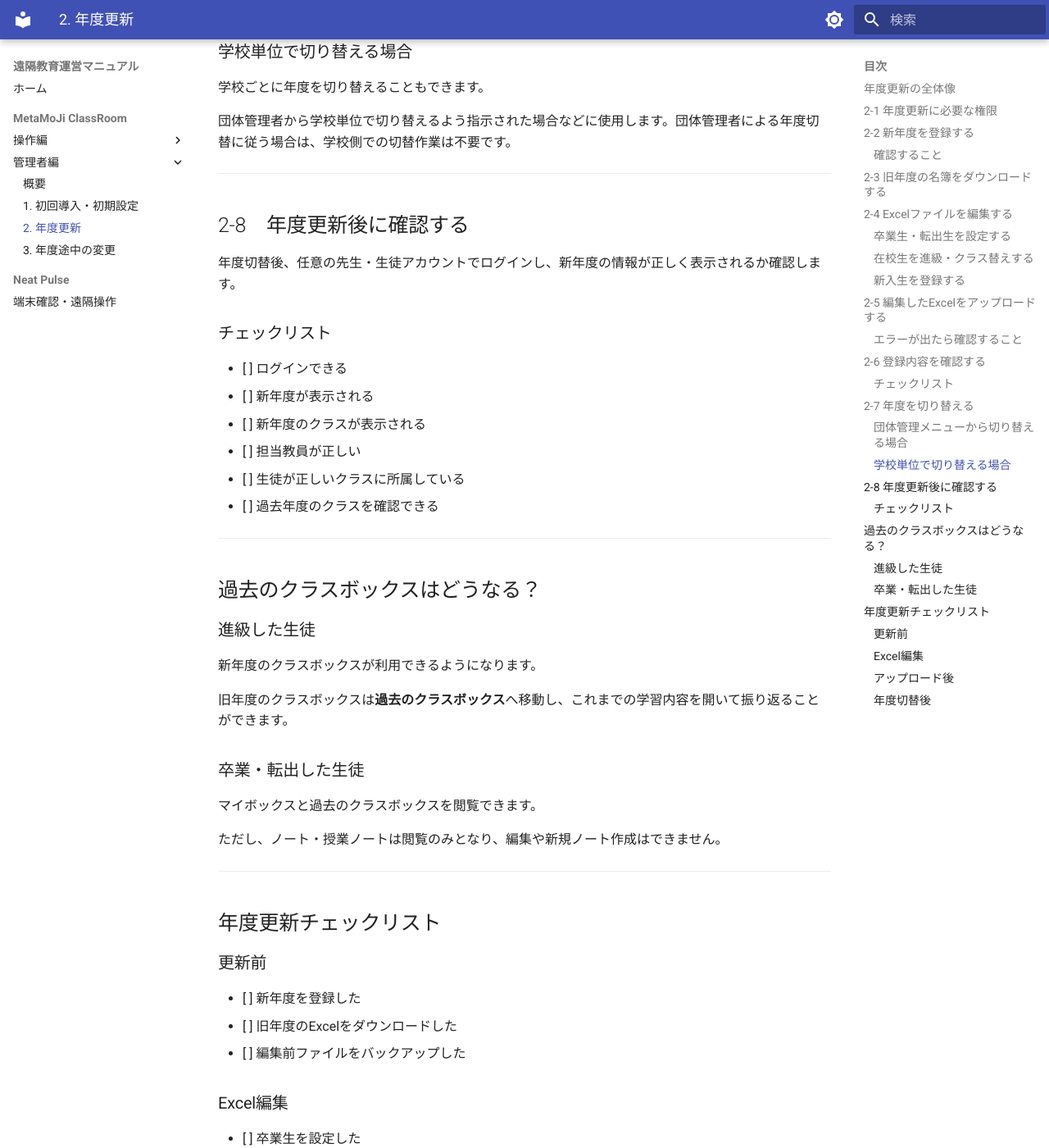
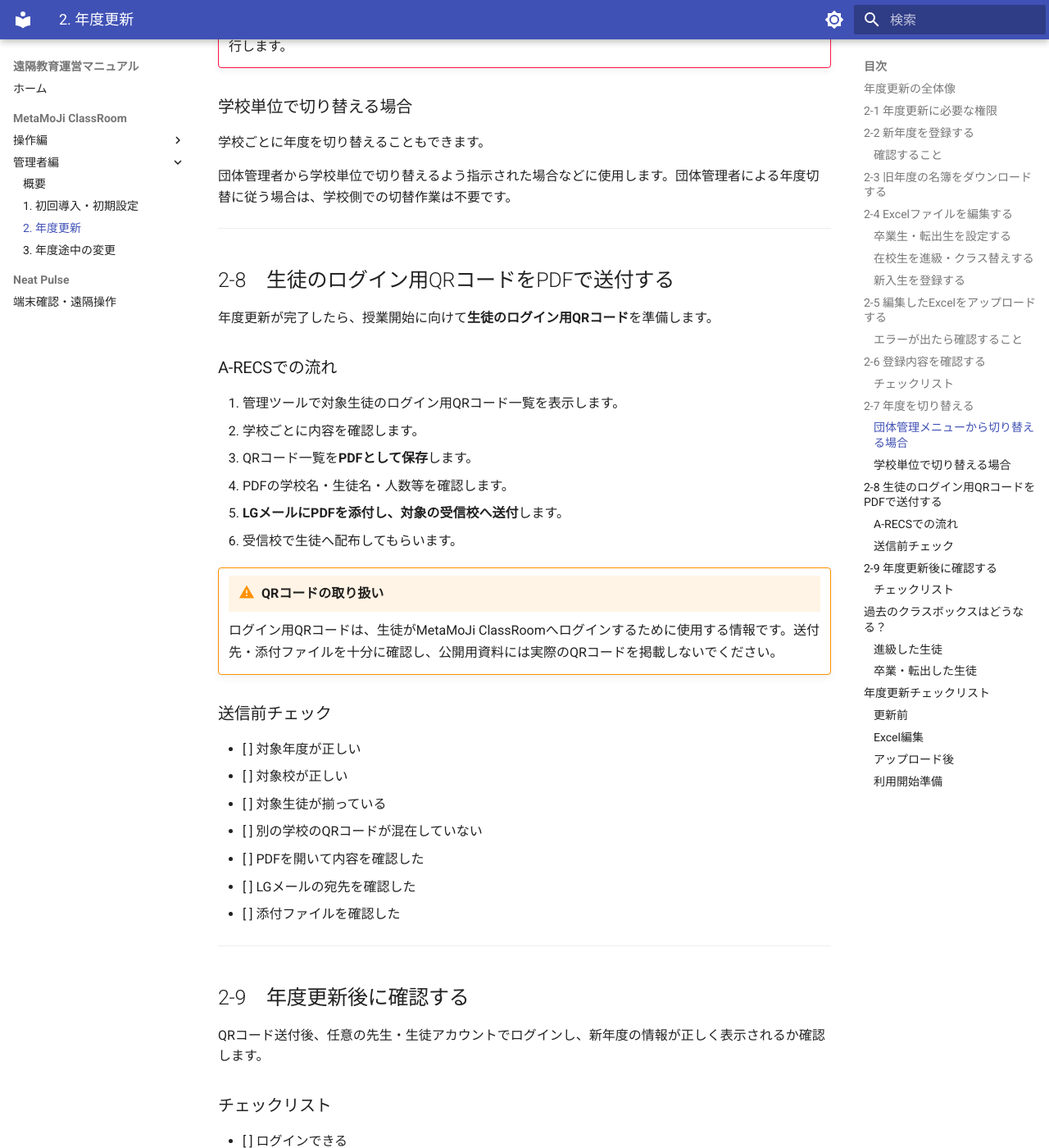
Before and after one commit to a-recs/remote-manual, an MkDocs documentation site: the page built from docs/metamoji/admin/02-annual-renewal.md, in a window 1280 px wide and 1400 px high, scrolled down 4419 px. Shown: the whole window at 82% size. Built offline with MkDocs 1.6.1 and Material for MkDocs 9.7.7, drawn with Linux system fonts in a browser that asks for light colours; some of the changed text lies outside the part shown.

Commit message:
Add student QR PDF distribution to MetaMoJi annual renewal workflow

```diff
--- a/docs/metamoji/admin/02-annual-renewal.md
+++ b/docs/metamoji/admin/02-annual-renewal.md
@@ -16,7 +16,9 @@ MetaMoJi ClassRoom 3では、年度更新をExcelの一括登録機能を使っ
 4. 編集したExcelファイルをアップロードする
 5. 登録内容を確認する
 6. 年度を切り替える
-7. ログイン・クラス表示を確認する
+7. 生徒のログイン用QRコードをPDFで準備する
+8. LGメールで受信校へ送付する
+9. ログイン・クラス表示を確認する
 
 !!! danger "年度切替は最後に行う"
     団体管理メニューから年度を切り替えると、**団体内すべての学校の年度が切り替わり、元に戻すことはできません。**
@@ -156,9 +158,37 @@ Excelの編集が終わったら、管理ツールへ戻り、編集したファ
 
 ---
 
-## 2-8　年度更新後に確認する
+## 2-8　生徒のログイン用QRコードをPDFで送付する
 
-年度切替後、任意の先生・生徒アカウントでログインし、新年度の情報が正しく表示されるか確認します。
+年度更新が完了したら、授業開始に向けて**生徒のログイン用QRコード**を準備します。
+
+### A-RECSでの流れ
+
+1. 管理ツールで対象生徒のログイン用QRコード一覧を表示します。
+2. 学校ごとに内容を確認します。
+3. QRコード一覧を**PDFとして保存**します。
+4. PDFの学校名・生徒名・人数等を確認します。
+5. **LGメールにPDFを添付し、対象の受信校へ送付**します。
+6. 受信校で生徒へ配布してもらいます。
+
+!!! warning "QRコードの取り扱い"
+    ログイン用QRコードは、生徒がMetaMoJi ClassRoomへログインするために使用する情報です。送付先・添付ファイルを十分に確認し、公開用資料には実際のQRコードを掲載しないでください。
+
+### 送信前チェック
+
+- [ ] 対象年度が正しい
+- [ ] 対象校が正しい
+- [ ] 対象生徒が揃っている
+- [ ] 別の学校のQRコードが混在していない
+- [ ] PDFを開いて内容を確認した
+- [ ] LGメールの宛先を確認した
+- [ ] 添付ファイルを確認した
+
+---
+
+## 2-9　年度更新後に確認する
+
+QRコード送付後、任意の先生・生徒アカウントでログインし、新年度の情報が正しく表示されるか確認します。
 
 ### チェックリスト
 
@@ -211,10 +241,13 @@ Excelの編集が終わったら、管理ツールへ戻り、編集したファ
 - [ ] 生徒の所属を確認した
 - [ ] 担当教員を確認した
 
-### 年度切替後
+### 利用開始準備
 
+- [ ] 生徒のログイン用QRコードをPDFで保存した
+- [ ] 学校・生徒・人数を確認した
+- [ ] LGメールで受信校へ送付した
 - [ ] 先生アカウントで確認した
 - [ ] 生徒アカウントで確認した
 - [ ] 新年度のクラスが表示されることを確認した
 
-すべて確認できたら、年度更新は完了です。
+すべて確認できたら、年度更新と授業開始準備は完了です。
```
